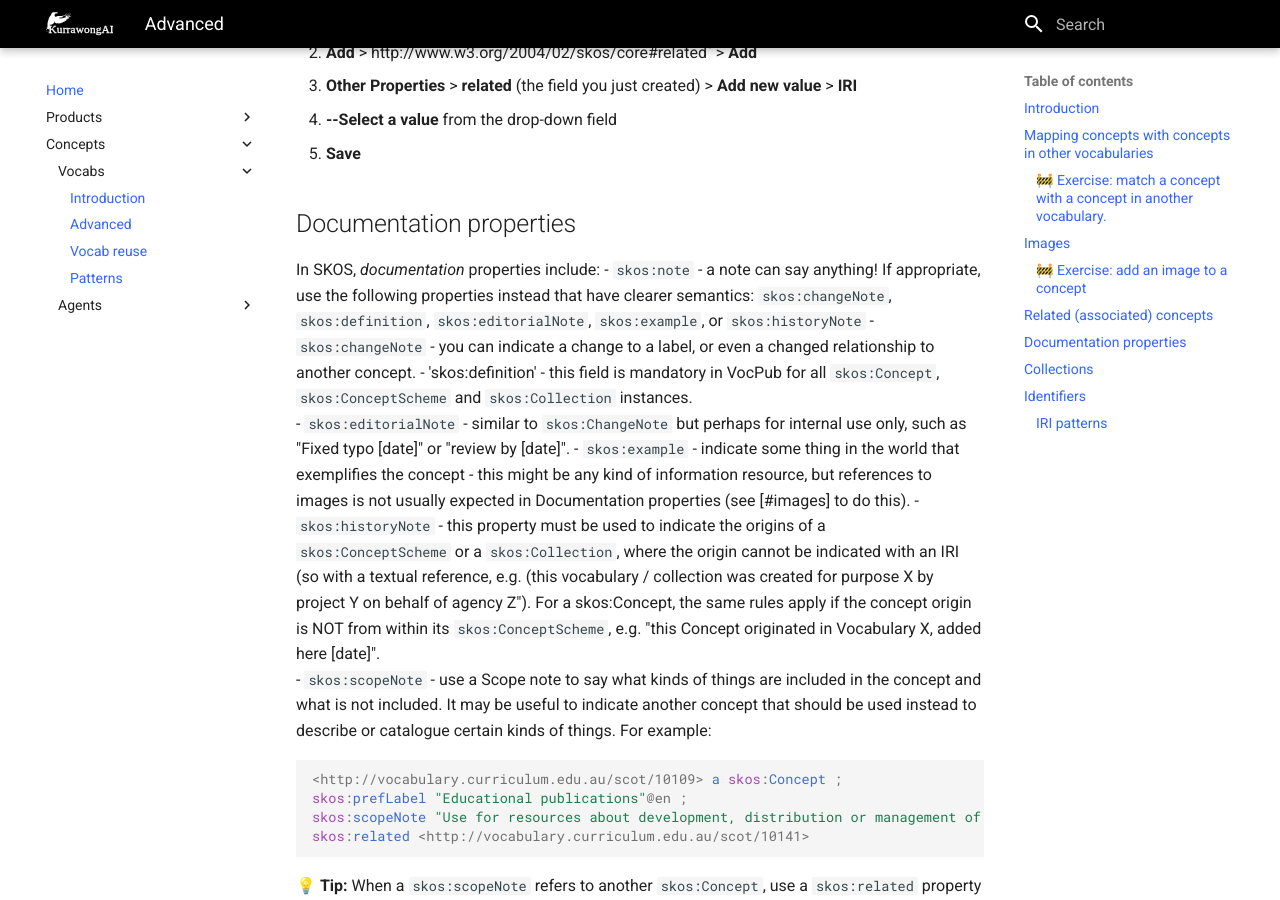
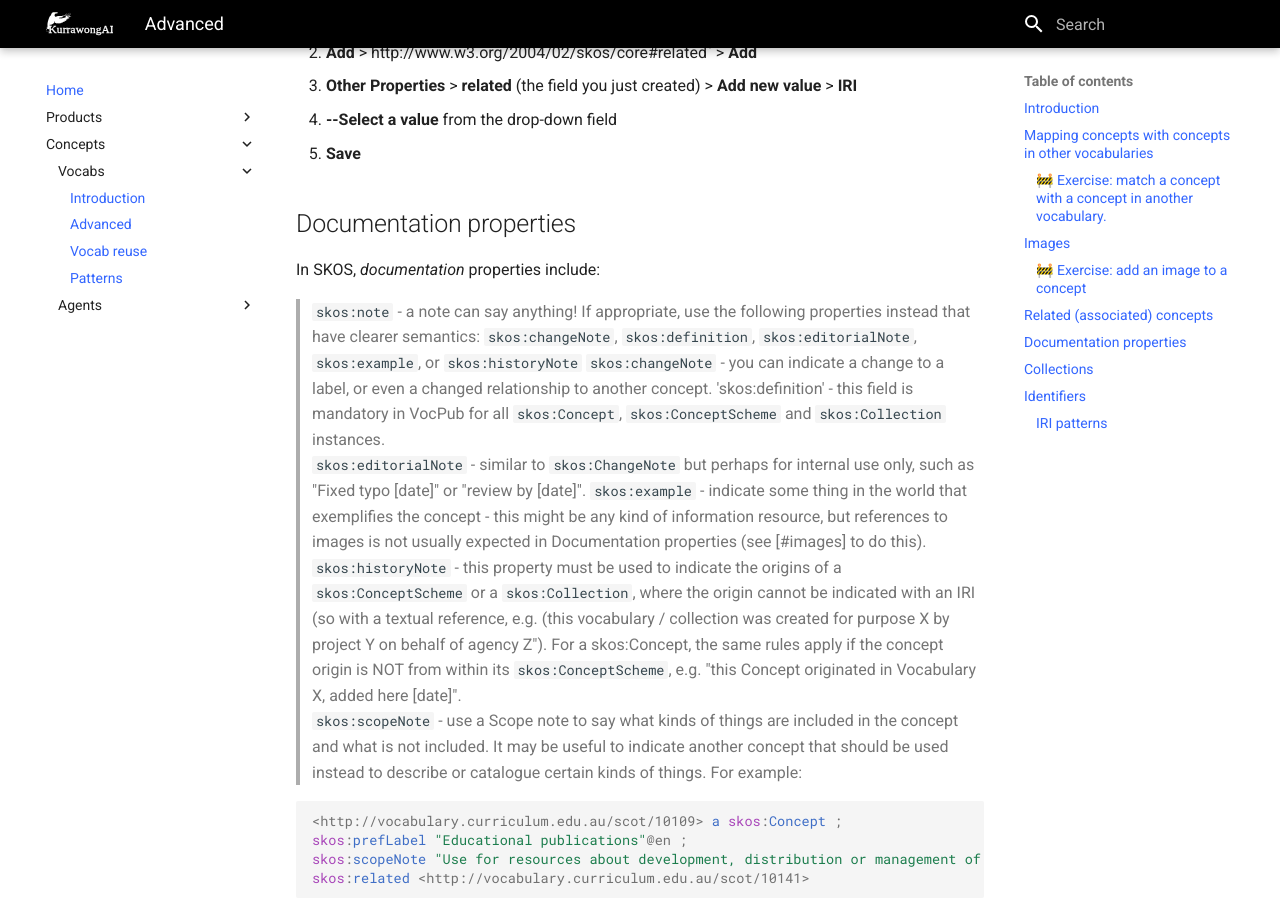
Before and after one commit to Kurrawong/docs, an MkDocs documentation site: the page built from docs/concepts/vocabs/creation.md, in a window 1280 px wide and 900 px high, scrolled down 3458 px. Built offline with MkDocs 1.6.1 and Material for MkDocs 9.7.7, drawn with Linux system fonts in a browser that asks for light colours.

````diff
--- a/docs/concepts/vocabs/creation.md
+++ b/docs/concepts/vocabs/creation.md
@@ -102,13 +102,14 @@ To add a `skos:related`, follow the following steps, go to VocEdit and:
 ## Documentation properties
 
 In SKOS, _documentation_ properties include:
-- `skos:note` - a note can say anything! If appropriate, use the following properties instead that have clearer semantics: `skos:changeNote`, `skos:definition`, `skos:editorialNote`, `skos:example`, or `skos:historyNote`
-- `skos:changeNote` - you can indicate a change to a label, or even a changed relationship to another concept.
-- 'skos:definition' - this field is mandatory in VocPub for all `skos:Concept`, `skos:ConceptScheme` and `skos:Collection` instances.
-- `skos:editorialNote` - similar to `skos:ChangeNote` but perhaps for internal use only, such as "Fixed typo [date]" or "review by [date]".
-- `skos:example` - indicate some thing in the world that exemplifies the concept - this might be any kind of information resource, but references to images is not usually expected in Documentation properties (see [#images] to do this).
-- `skos:historyNote` - this property must be used to indicate the origins of a `skos:ConceptScheme` or a `skos:Collection`, where the origin cannot be indicated with an IRI (so with a textual reference, e.g. (this vocabulary / collection was created for purpose X by project Y on behalf of agency Z"). For a skos:Concept, the same rules apply if the concept origin is NOT from within its `skos:ConceptScheme`, e.g. "this Concept originated in Vocabulary X, added here [date]".
-- `skos:scopeNote` - use a Scope note to say what kinds of things are included in the concept and what is not included. It may be useful to indicate another concept that should be used instead to describe or catalogue certain kinds of things. For example:
+
+> `skos:note` - a note can say anything! If appropriate, use the following properties instead that have clearer semantics: `skos:changeNote`, `skos:definition`, `skos:editorialNote`, `skos:example`, or `skos:historyNote`
+> `skos:changeNote` - you can indicate a change to a label, or even a changed relationship to another concept.
+> 'skos:definition' - this field is mandatory in VocPub for all `skos:Concept`, `skos:ConceptScheme` and `skos:Collection` instances.
+> `skos:editorialNote` - similar to `skos:ChangeNote` but perhaps for internal use only, such as "Fixed typo [date]" or "review by [date]".
+> `skos:example` - indicate some thing in the world that exemplifies the concept - this might be any kind of information resource, but references to images is not usually expected in Documentation properties (see [#images] to do this).
+> `skos:historyNote` - this property must be used to indicate the origins of a `skos:ConceptScheme` or a `skos:Collection`, where the origin cannot be indicated with an IRI (so with a textual reference, e.g. (this vocabulary / collection was created for purpose X by project Y on behalf of agency Z"). For a skos:Concept, the same rules apply if the concept origin is NOT from within its `skos:ConceptScheme`, e.g. "this Concept originated in Vocabulary X, added here [date]".
+> `skos:scopeNote` - use a Scope note to say what kinds of things are included in the concept and what is not included. It may be useful to indicate another concept that should be used instead to describe or catalogue certain kinds of things. For example:
 
 ```turtle
 <http://vocabulary.curriculum.edu.au/scot/10109> a skos:Concept ;
@@ -116,6 +117,7 @@ skos:prefLabel "Educational publications"@en ;
 skos:scopeNote "Use for resources about development, distribution or management of industry publications relevant across the education sector. For resources about publications generated by individual schools USE School publications."@en ;
 skos:related <http://vocabulary.curriculum.edu.au/scot/10141>
 ```
+
 💡 **Tip:** When a `skos:scopeNote` refers to another `skos:Concept`, use a `skos:related` property also to indicate that concept via an IRI.
 
 💡 **Tip:** When writing notes, use plain text only and limit paragraph breaks where possible.
````
